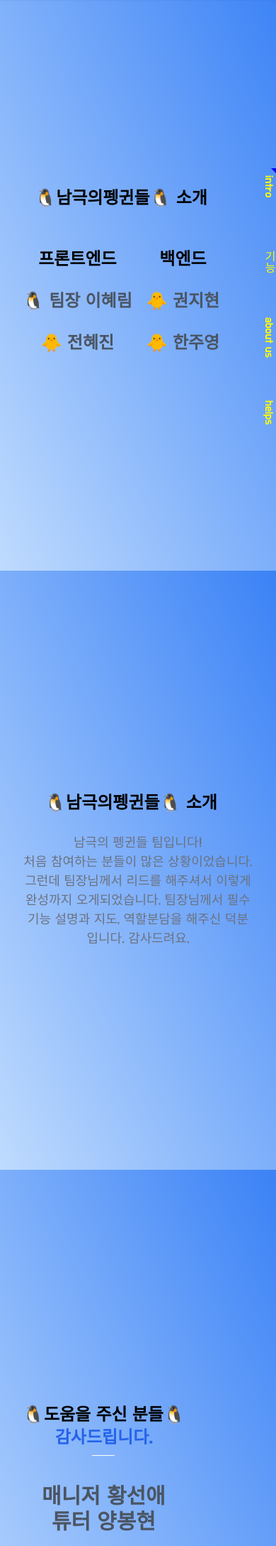
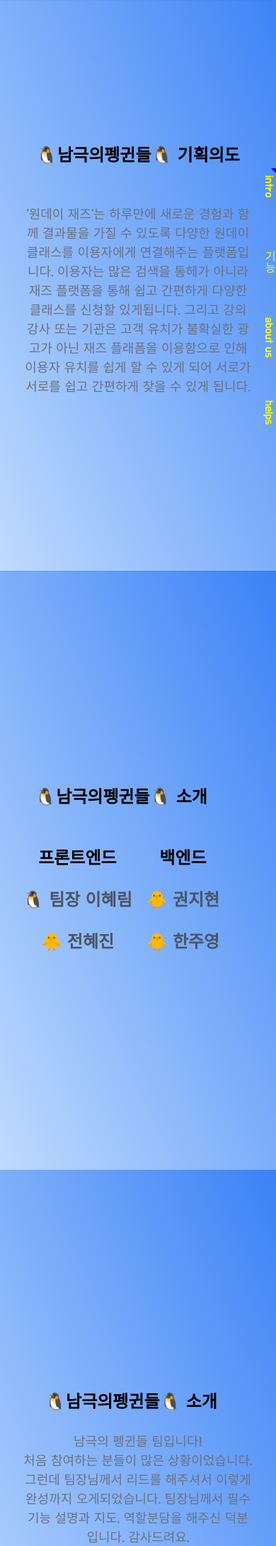
Before and after one commit to making15/first, a Flask app: page /about in a window 390 px wide. Shown: the part 88-2266 px from the top of the page at 71% size. Run offline with Flask 2, Linux system fonts and the light colour scheme; style sheets or scripts are compiled from the project's sources; parts of the project's set-up code (start-up, migrations or seed data) failed here and were passed over.

Commit message:
뭔가 많이 커밋?

```diff
--- a/templates/about.html
+++ b/templates/about.html
@@ -160,6 +160,35 @@ transition: all .5 ease-in-out;
 
             <div>
 
+              <h1 class="text-2xl font-semibold text-gray-1000 md:text-4xl"> 🐧남극의펭귄들🐧 기획의도</h1>
+                <br />
+                <br />
+                <div class="flex flex-row justify-center justify-between  gap-x-5">
+
+                <div class="flex flex-col justify-items-center">
+                  <p class="text-md text-gray-500 md:text-2xl">'원데이 재즈'는 하루만에 새로운 경험과 함께 결과물을 가질 수 있도록 다양한 원데이클래스를 이용자에게 연결해주는 플랫폼입니다. 이용자는 많은 검색을 통헤가 아니라 재즈 플랫폼을 통해 쉽고 간편하게 다양한 클래스를 신청할 있게됩니다. 그리고 강의 강사 또는 기관은 고객 유치가 불확실한 광고가 아닌 재즈 플래폼을 이용함으로 인해 이용자 유치를 쉽게 할 수 있게 되어 서로가 서로를 쉽고 간편하게 찾을 수 있게 됩니다.</p>
+
+                </div>
+                </div>
+            </div>
+        </div>
+
+
+        <div class="flex flex-row hidden lg:inline-block w-3/5">
+            <div class="bg-no-repeat bg-cover object-fill object-center h-full" style="background-image: url(https://user-images.githubusercontent.com/81601217/145346592-21aa261c-5a77-4b35-bc9b-df9b9ea33a91.jpg)">
+            </div>
+        </div>
+    </div>
+</div>
+    </div>
+
+  <div class="swiper-slide">
+    <div class="w-full">
+    <div class="flex h-screen container bg-gradient-to-tr	from-blue-200 to-blue-500 mb-20">
+        <div class="flex flex-row items-center text-center justify-center lg:text-left px-8 md:px-12 lg:w-2/5">
+
+            <div>
+
               <h1 class="text-2xl font-semibold text-gray-1000 md:text-4xl"> 🐧남극의펭귄들🐧 소개</h1>
                 <br />
                 <br />
@@ -183,9 +212,8 @@ transition: all .5 ease-in-out;
             </div>
         </div>
 
-
         <div class="flex flex-row hidden lg:inline-block w-3/5">
-            <div class="bg-no-repeat bg-cover object-fill object-center h-full" style="background-image: url(https://user-images.githubusercontent.com/81601217/145345442-42b9bf0a-654b-48c5-90dc-c8bb9d2ba9ad.jpg)">
+            <div class="bg-no-repeat bg-cover object-fill object-center h-full" style="background-image: url(https://user-images.githubusercontent.com/81601217/145346409-1f61ece2-55c9-403a-a706-553f6cf0364f.jpg)">
             </div>
         </div>
     </div>
@@ -197,22 +225,15 @@ transition: all .5 ease-in-out;
     <div class="flex h-screen container bg-gradient-to-tr	from-blue-200 to-blue-500 mb-20">
         <div class="flex flex-col items-center text-center justify-center lg:text-left px-8 md:px-12 lg:w-2/5">
 
-              <h1 class="text-2xl font-semibold text-gray-1000 md:text-4xl mr-5">🐧남극의펭귄들🐧 소개</h1>
+          <h1 class="text-2xl font-semibold text-gray-1000 md:text-4xl mr-5">🐧남극의펭귄들🐧 소개</h1>
 
-                <div class="flex flex-row justify-center justify-between">
-
-                <div class="flex flex-col justify-items-center">
-
-                <br/>                <p class="text-md text-gray-500 md:text-2xl">남극의 펭귄들 팀입니다! <br />처음 참여하는 분들이 많은 상황이었습니다. 그런데 팀장님께서 리드를 해주셔서 이렇게 완성까지 오게되었습니다. 팀장님께서 필수 기능 설명과 지도, 역할분담을 해주신 덕분입니다. 감사드려요.</p>
+          <br/>                <p class="text-md text-gray-500 md:text-2xl">남극의 펭귄들 팀입니다! <br />처음 참여하는 분들이 많은 상황이었습니다. 그런데 팀장님께서 리드를 해주셔서 이렇게 완성까지 오게되었습니다. 팀장님께서 필수 기능 설명과 지도, 역할분담을 해주신 덕분입니다. 감사드려요.</p>
 
 
-                </div>
-            </div>
+
         </div>
-
-
         <div class="flex flex-row hidden lg:inline-block w-3/5">
-            <div class="bg-no-repeat bg-cover object-fill object-center h-full" style="background-image: url(https://user-images.githubusercontent.com/81601217/145345442-42b9bf0a-654b-48c5-90dc-c8bb9d2ba9ad.jpg)">
+            <div class="bg-no-repeat bg-cover object-fill object-center h-full" style="background-image: url(https://user-images.githubusercontent.com/81601217/145345435-1a9e7353-37dd-414c-bd68-18d6b0ea3603.jpg)">
             </div>
         </div>
     </div>
@@ -223,7 +244,6 @@ transition: all .5 ease-in-out;
     <div class="w-full">
     <div class="flex h-screen container bg-gradient-to-tr	from-blue-200 to-blue-500 mb-20">
         <div class="flex flex-col items-center text-center justify-center lg:text-left px-8 md:px-12 lg:w-2/5">
-
               <h1 class="mt-50 text-2xl font-semibold text-gray-1000 md:text-4xl ">🐧도움을 주신 분들🐧
               </h1>
               <h1 class="text-2xl font-semibold text-gray-1000 md:text-4xl text-blue-600 ">감사드립니다.</h1>
@@ -231,21 +251,6 @@ transition: all .5 ease-in-out;
                 <h3 class="flex text-3xl font-semibold text-gray-600 ml:text-4xl"> 매니저 황선애</h3>
                 <h3 class="text-3xl font-semibold text-gray-600 ml:text-4xl"> 튜터 양봉현 </h3>
 
-        </div>
-        <div class="flex flex-row hidden lg:inline-block w-3/5">
-            <div class="bg-no-repeat bg-cover object-fill object-center h-full" style="background-image: url(https://user-images.githubusercontent.com/81601217/145345442-42b9bf0a-654b-48c5-90dc-c8bb9d2ba9ad.jpg)">
-            </div>
-        </div>
-    </div>
-</div>
-    </div>
-
-  <div class="swiper-slide">
-    <div class="w-full">
-    <div class="flex h-screen container bg-gradient-to-tr	from-blue-200 to-blue-500 mb-20">
-        <div class="flex flex-col items-center text-center justify-center lg:text-left px-8 md:px-12 lg:w-2/5">
-
-              <h1 class="text-2xl font-semibold text-gray-1000 md:text-4xl mr-5">🐧남극의펭귄들🐧 소개</h1>
 
                 <div class="flex flex-row justify-center justify-between">
 
```
